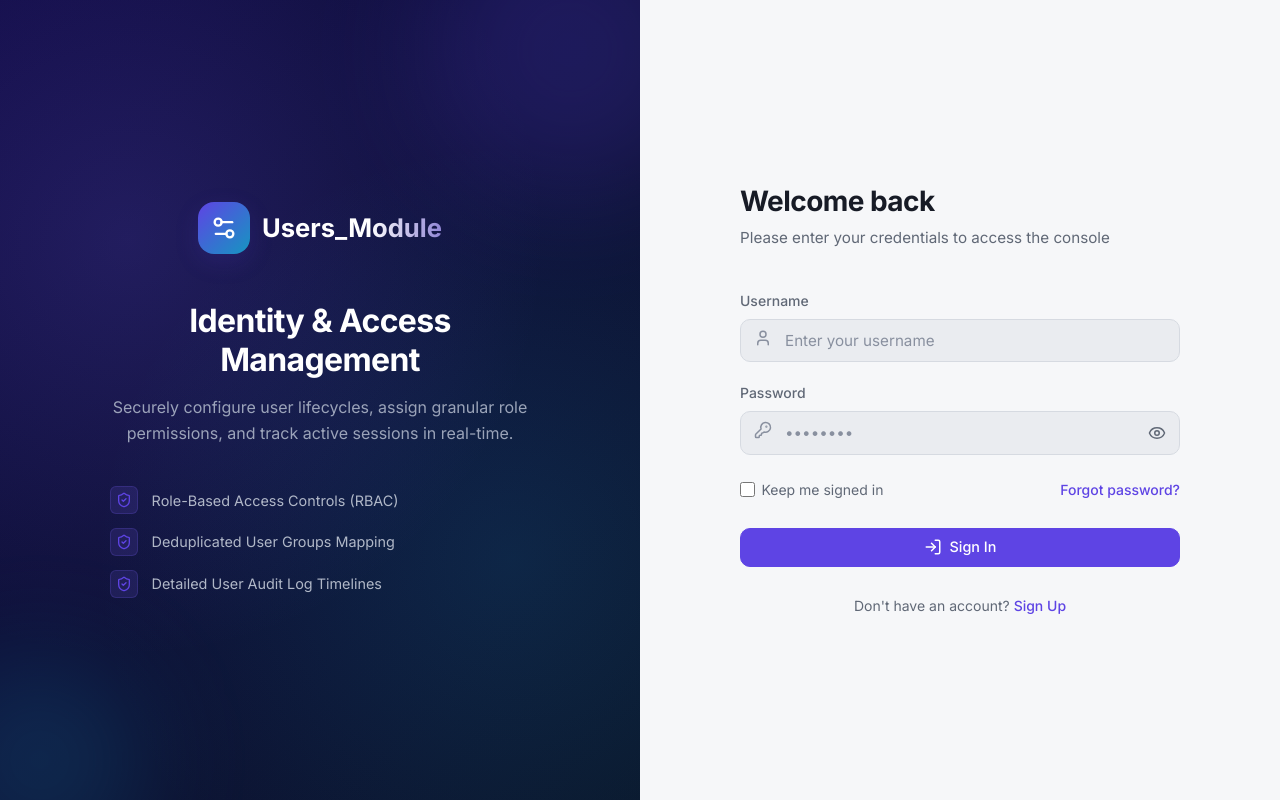
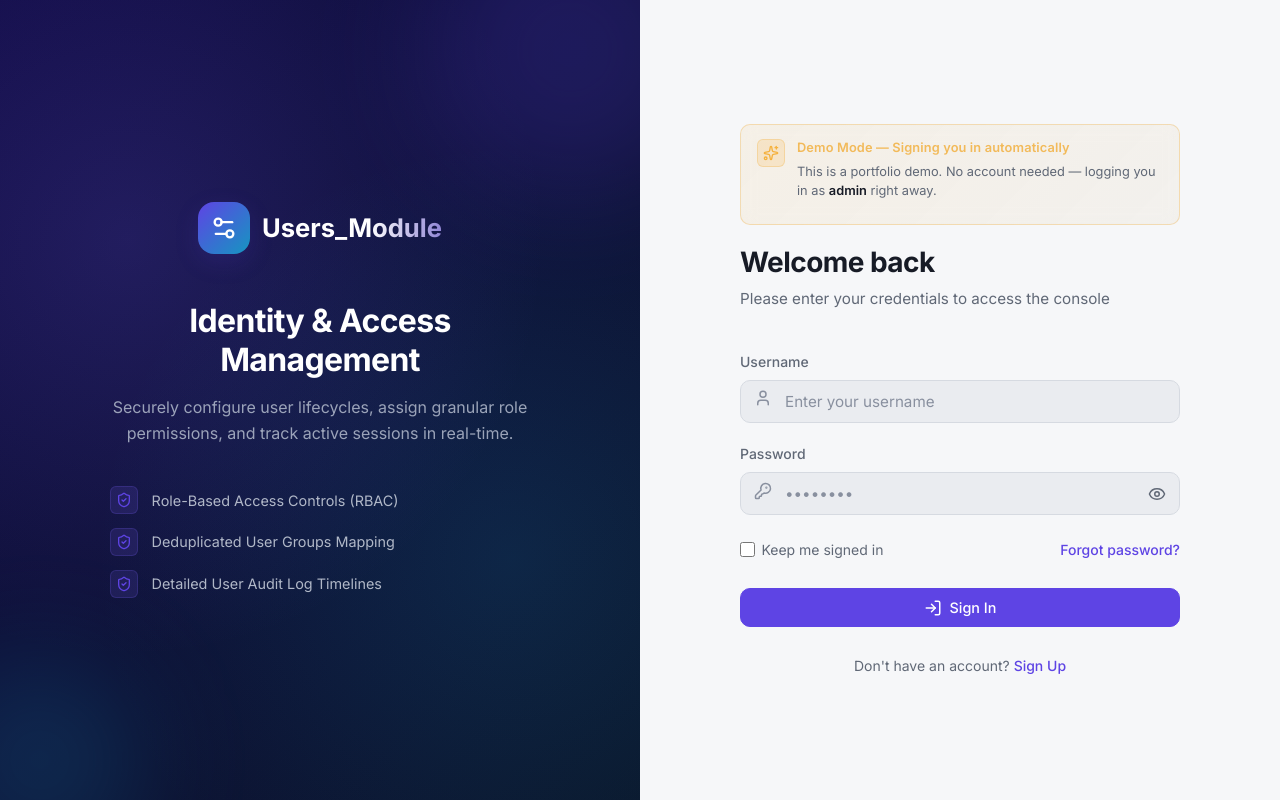
Before and after one commit to SkeyRahaman/Users-Module, a React (Vite) app in the folder FRONTEND/: page /Users-Module/login in a window 1280 px wide. Built offline with nearby package versions, Linux system fonts and the light colour scheme; no server answers.

Commit message:
feat: show demo banner on login page during auto-login

```diff
--- a/FRONTEND/src/pages/LoginPage.jsx
+++ b/FRONTEND/src/pages/LoginPage.jsx
@@ -3,7 +3,7 @@ import { zodResolver } from '@hookform/resolvers/zod';
 import { Link, useNavigate, useLocation } from 'react-router-dom';
 import { useState, useEffect, useRef, useCallback } from 'react';
 import toast from 'react-hot-toast';
-import { LogIn, KeyRound, User as UserIcon, Settings2, ShieldCheck } from 'lucide-react';
+import { LogIn, KeyRound, User as UserIcon, Settings2, ShieldCheck, Sparkles } from 'lucide-react';
 import { useAuth } from '../hooks/useAuth.js';
 import { loginSchema } from '../utils/validators.js';
 import Input from '../components/ui/Input.jsx';
@@ -98,6 +98,16 @@ export default function LoginPage() {
       <div className="auth-form-panel">
         <MobileAuthHeader />
 
+        <div className="demo-banner animate-slide-down" style={{ marginBottom: '1.25rem' }}>
+          <div className="demo-banner-icon"><Sparkles size={16} /></div>
+          <div className="demo-banner-body">
+            <p className="demo-banner-title">Demo Mode — Signing you in automatically</p>
+            <p className="demo-banner-text">
+              This is a portfolio demo. No account needed — logging you in as <strong>admin</strong> right away.
+            </p>
+          </div>
+        </div>
+
         <div className="auth-form-card animate-slide-up">
           <div className="auth-form-header">
             <h1 className="auth-form-title">Welcome back</h1>
```
